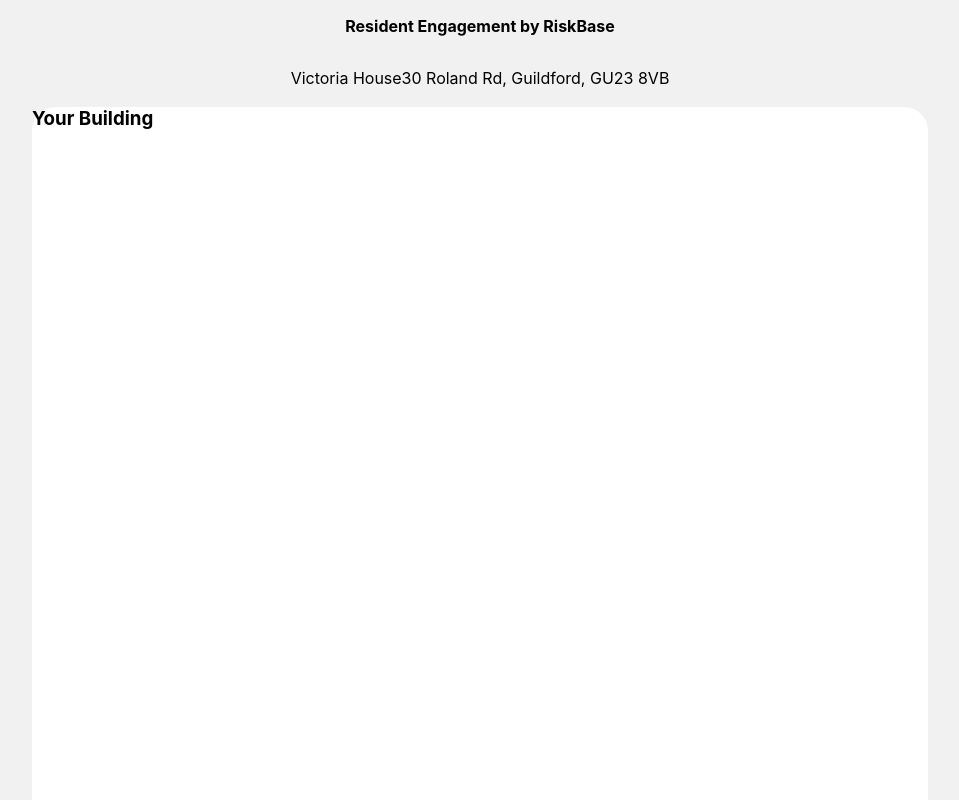
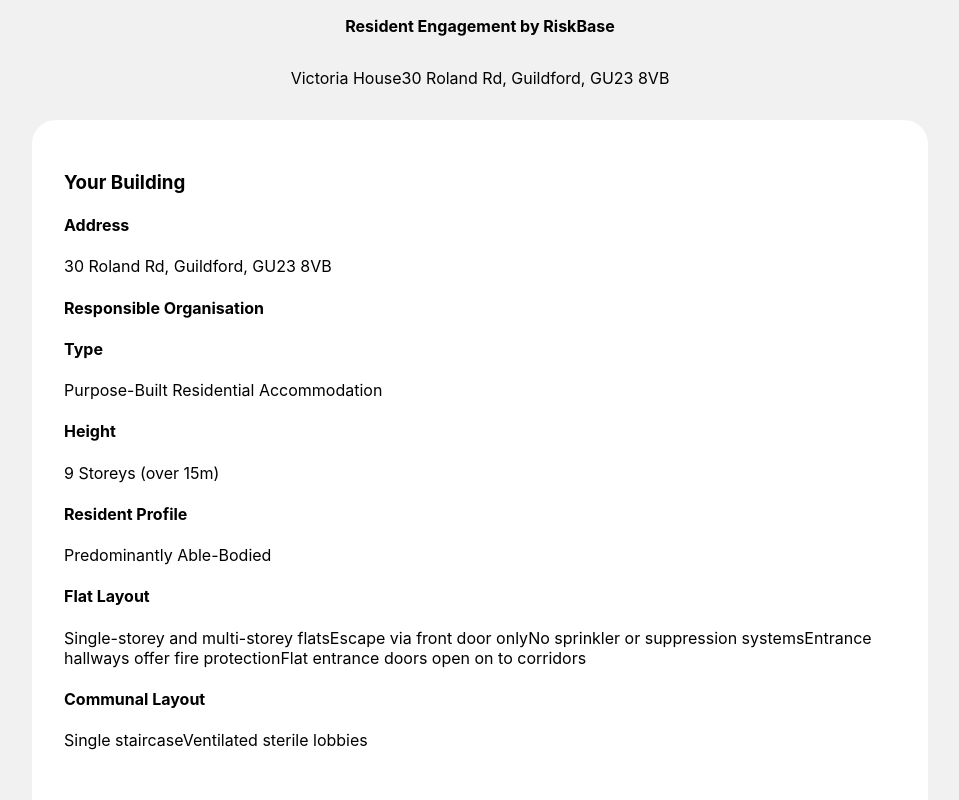
Before and after one commit to kiahtl/riskbase-rs-engagement, a React (Create React App) app: page / in a window 1280 px wide. Shown: the top 800 px of the page, without its empty margins (160-1119 px from the left). Built offline with nearby package versions, Linux system fonts and the light colour scheme.

Commit message:
added initial building data dynamically

```diff
--- a/src/App.css
+++ b/src/App.css
@@ -17,9 +17,15 @@
   row-gap: 2rem;
 }
 
+.building-container {
+  display: grid;
+  row-gap: 2rem;
+}
+
 .info-wrapper {
   text-align: left;
   background-color: #ffffff;
   border-radius: 24px;
   min-height: 100vh;
+  padding: 2rem;
 }
--- a/src/components/buildings/buildings.component.jsx
+++ b/src/components/buildings/buildings.component.jsx
@@ -1,16 +1,62 @@
 import { Component } from "react";
+import BuildingsData from '../../data/buildings.json';
 
 class Buildings extends Component {
+    constructor() {
+        super();
+        this.state = {
+            buildings: []
+        }
+    }
+
+    componentDidMount() {
+        this.setState(
+            () => {
+                return{buildings: BuildingsData}
+            },
+            () => {
+                console.log(this.state);
+            }
+        )
+    }
+
+    // could add search function here, displaying only 1 building at present as per design
+
     render() {
+        const { buildings } = this.state;
         return(
             <div>
-                <div>
-                    <span>Victoria House</span>
-                    <span>30 Roland Rd, Guildford, GU23 8VB</span>
-                </div>
-                <div className='info-wrapper'>
-                    <h3>Your Building</h3>
-                </div>
+                {buildings.map(building => {
+                    const {
+                        id, name, full_address, responsible_organisation, type, height, resident_profile, flat_layout, communal_layout
+                    } = building;
+                    console.log(name)
+                    return (
+                        <div className="building-container" key={id}>
+                            <div>
+                                <span>{ name }</span>
+                                <span>{ full_address }</span>
+                            </div>
+                            <div className='info-wrapper'>
+                                <h3>Your Building</h3>
+                                <h4>Address</h4>
+                                <p>{full_address}</p>
+                                <h4>Responsible Organisation</h4>
+                                <p>{responsible_organisation}</p>
+                                <h4>Type</h4>
+                                <p>{type}</p>
+                                <h4>Height</h4>
+                                <p>{height}</p>
+                                <h4>Resident Profile</h4>
+                                <p>{resident_profile}</p>
+                                <h4>Flat Layout</h4>
+                                <p>{flat_layout}</p>
+                                <h4>Communal Layout</h4>
+                                <p>{communal_layout}</p>
+                            </div>
+                        </div>
+                    )
+                })}
             </div>
         )
     }
--- a/src/data/buildings.json
+++ b/src/data/buildings.json
@@ -4,8 +4,42 @@
         "name": "Victoria House",
         "full_address": "30 Roland Rd, Guildford, GU23 8VB",
         "building_image": "",
+        "responsible_org": "Happy Housing",
         "type": "Purpose-Built Residential Accommodation",
         "height": "9 Storeys (over 15m)",
-        "resident_profile": "Predominantly Able-Bodied"
+        "resident_profile": "Predominantly Able-Bodied",
+        "flat_layout": [
+            "Single-storey and multi-storey flats",
+            "Escape via front door only",
+            "No sprinkler or suppression systems",
+            "Entrance hallways offer fire protection",
+            "Flat entrance doors open on to corridors"
+        ],
+        "communal_layout": [
+            "Single staircase",
+            "Ventilated sterile lobbies"
+        ],
+        "fire_doors": [
+            {
+                "id": "FD0001",
+                "location": "Ground Floor",
+                "last_inspection": "2022-06-27"
+            },
+            {
+                "id": "FD0002",
+                "location": "Ground Floor",
+                "last_inspection": "2022-06-27"
+            },
+            {
+                "id": "FD0003",
+                "location": "Ground Floor",
+                "last_inspection": "2022-06-27"
+            },
+            {
+                "id": "FD0004",
+                "location": "Ground Floor",
+                "last_inspection": "2022-06-27"
+            }
+        ]
     }
 ]
```
